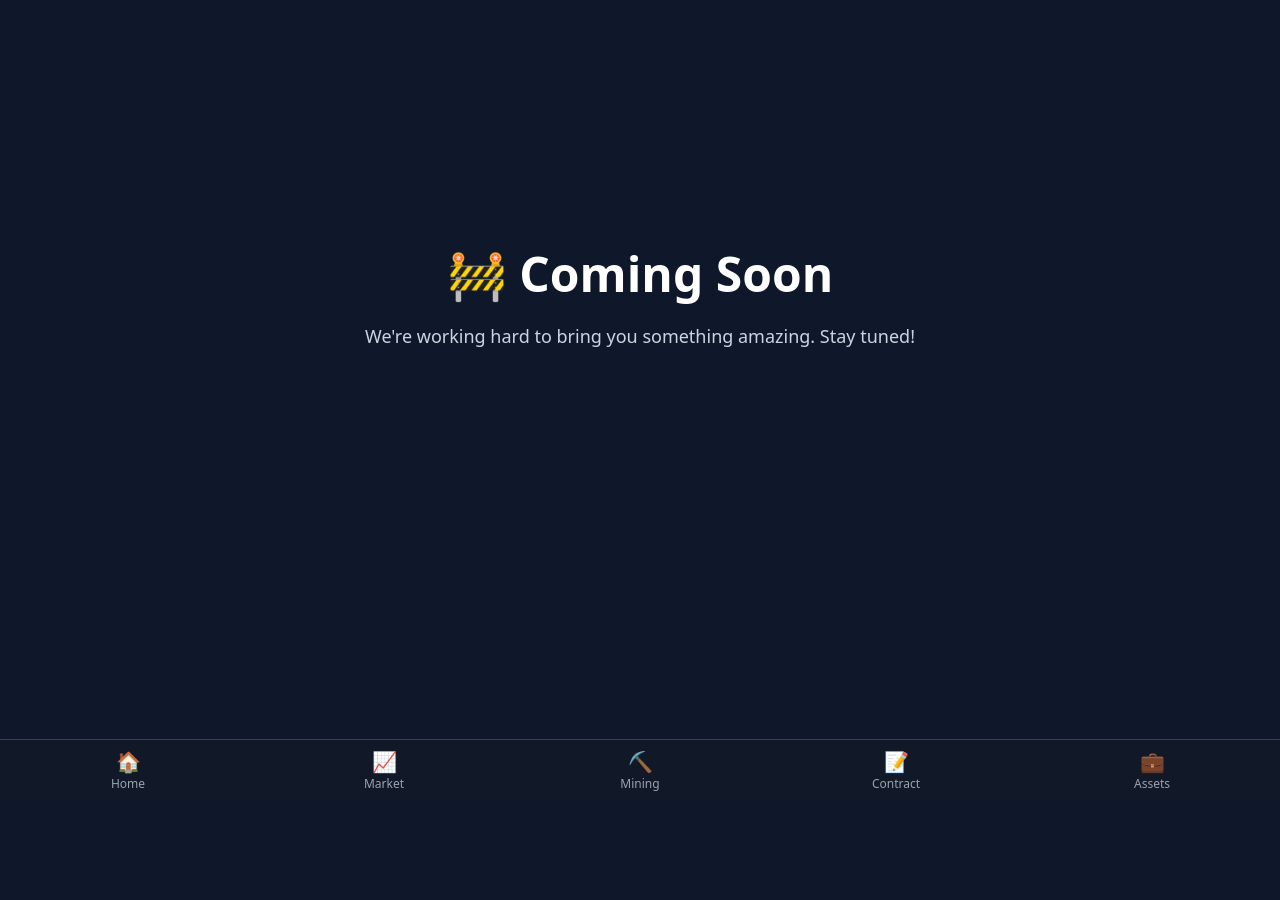
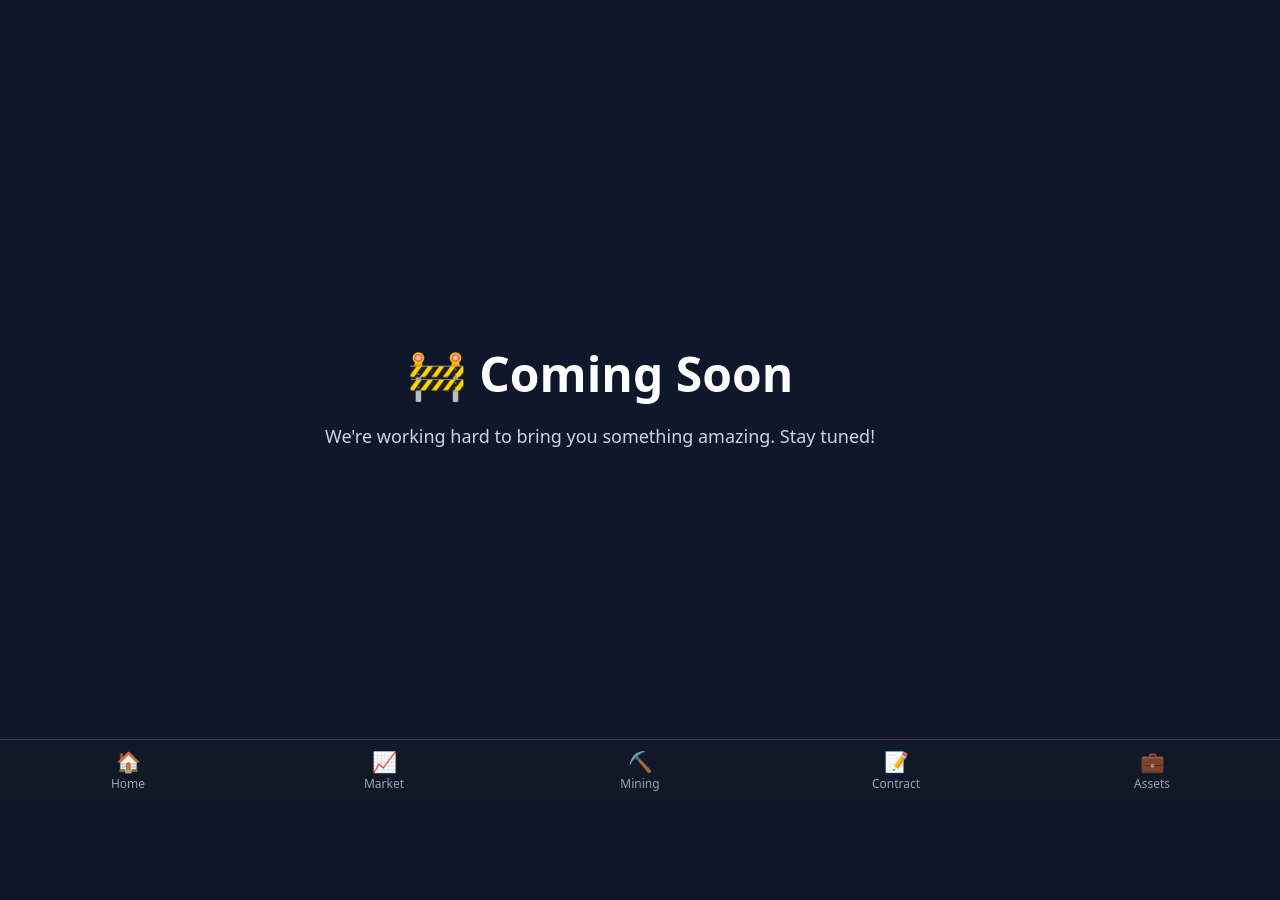
Before and after one commit to MuhammadUmair7211/PowerDigital, a Django app: page /mining/ in a window 1280 px wide. Before the commit the page ends 791 px from the top, so only its background shows below. Run offline with Django 4.2, Linux system fonts and the light colour scheme; some libraries are stand-ins or nearby versions.

```diff
--- a/powerdigital_app/templates/main/contract.html
+++ b/powerdigital_app/templates/main/contract.html
@@ -20,7 +20,7 @@
 			}
 		</style>
 	</head>
-	<body class="text-white p-4">
+	<body class="text-white p-2">
 		<div
 			class="tradingview-widget-container mb-8 shadow-xl rounded-lg overflow-hidden"
 		>
--- a/powerdigital_app/templates/main/mining.html
+++ b/powerdigital_app/templates/main/mining.html
@@ -1,29 +1,35 @@
-{% extends 'main/base.html' %}
-{% block content %}
+{% extends 'main/base.html' %} {% block content %}
 
 <!DOCTYPE html>
 <html lang="en">
 	<head>
-    <meta charset="UTF-8">
-    <meta name="viewport" content="width=device-width, initial-scale=1.0">
+		<meta charset="UTF-8" />
+		<meta name="viewport" content="width=device-width, initial-scale=1.0" />
 		<title></title>
 		<script src="https://cdn.tailwindcss.com"></script>
 		<style>
-        body{
+			body {
 				background-color: #0f172a;
-
+			}
+			.mining {
+				min-height: 100vh;
+				max-width: 1200px;
+				padding: 0 5px;
+				display: flex;
+				align-items: center;
+				justify-content: center;
 			}
 		</style>
 	</head>
 	<body>
-
-<div style="margin-top: 250px;">
+		<div class="mining">
 			<div class="text-center text-white">
-        <h1 class="text-5xl font-bold mb-4">🚧 Coming Soon</h1>
-        <p class="text-lg text-slate-300">We're working hard to bring you something amazing. Stay tuned!</p>
+				<h1 class="text-3xl md:text-5xl font-bold mb-4">🚧 Coming Soon</h1>
+				<p class="text-lg text-slate-300">
+					We're working hard to bring you something amazing. Stay tuned!
+				</p>
 			</div>
 		</div>
-
 	</body>
 </html>
 
--- a/powerdigital_app/templates/main/profile.html
+++ b/powerdigital_app/templates/main/profile.html
@@ -223,7 +223,6 @@
         <a href="{% url 'bank_detail' %}">💳 Bind Bank Card</a>
         <a href="{% url 'withdrawal_success' %}">🏦 Manage Withdrawal Address</a>
         <a href="{% url 'set_withdrawal_password' %}">🔑 Change Withdrawal Password</a>
-        <a href="{% url 'support_chat' %}">💬 User Support</a>
         <a href="{% url 'login' %}" class="logout">🚪 Logout</a>
       </nav>
 
```
Also changed, not shown: powerdigital_app/templates/main/home.html (+18 -3 lines), powerdigital_app/templates/main/market.html (+27 -19 lines), db.sqlite3. Lines whose indentation alone changed are shown as unchanged.
